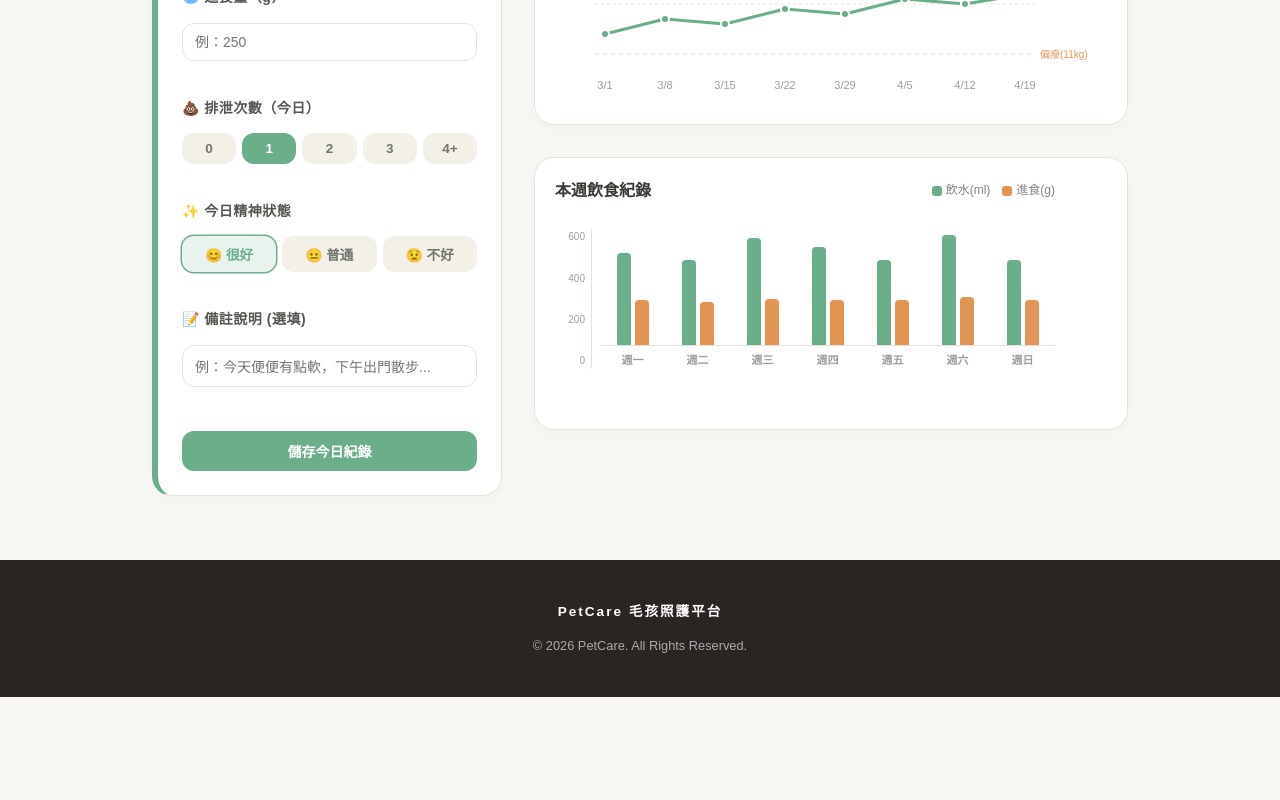
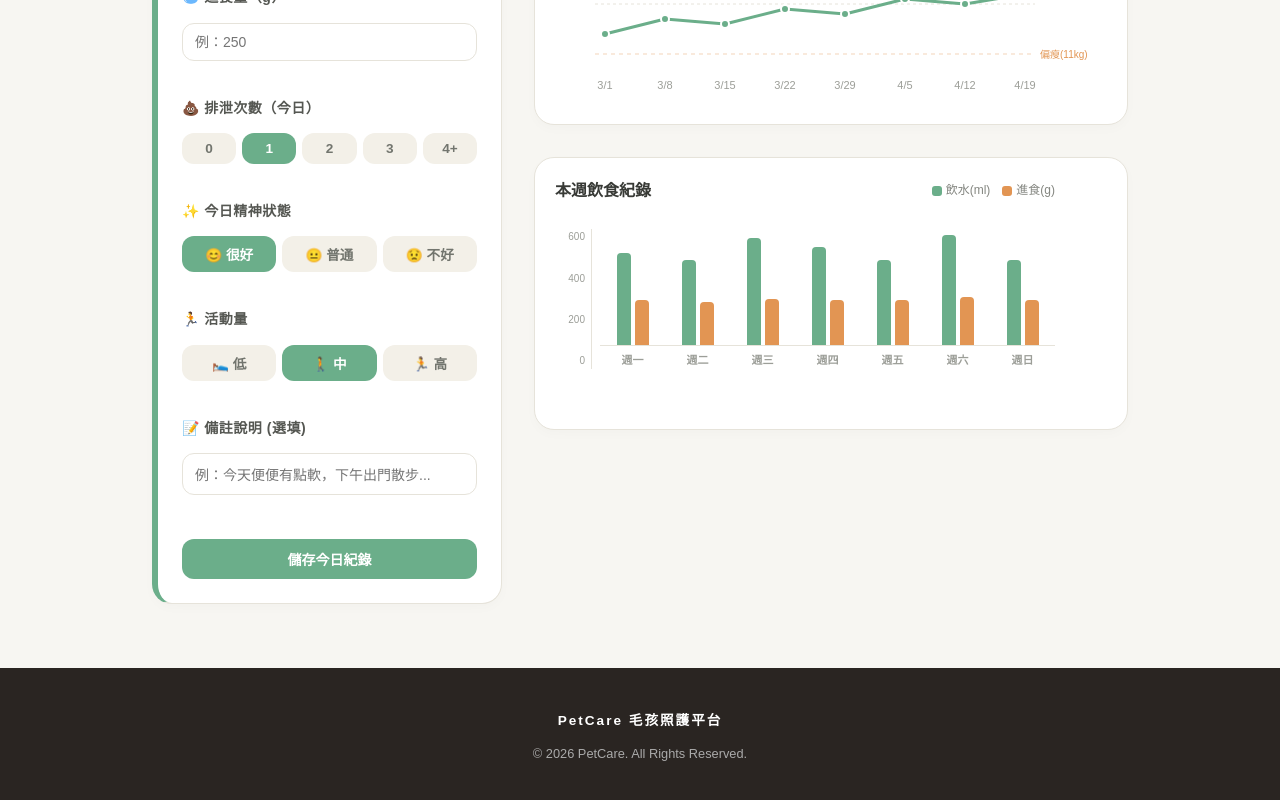
Before and after one commit to dh1115w/vue-petproject, a Vue app: page /medical/healthtracking in a window 1280 px wide. Shown: the part 869-1669 px from the top of the page. Before the commit the page ends 1566 px from the top, so only its background shows below. Built offline with nearby package versions, Linux system fonts and the light colour scheme.

Commit message:
新增HealthTracking.vue與medical-health-tracking.css的左側欄的活動量按鈕+調整今日精神狀況按鈕樣式

```diff
--- a/src/css/medical/medical-health-tracking.css
+++ b/src/css/medical/medical-health-tracking.css
@@ -160,9 +160,27 @@
 }
 
 .mood-tab-btn.is-active {
-  background-color: rgba(107, 174, 138, 0.15) !important;
-  box-shadow: 0 0 0 1.5px var(--primary);
-  color: var(--primary);
+  background-color: var(--primary) !important;
+  color: #ffffff !important;
+  box-shadow: none;
+}
+
+.activity-tab-btn {
+  flex: 1;
+  border: none;
+  padding: 0.5rem 0;
+  border-radius: 12px;
+  font-size: 0.85rem;
+  font-weight: 700;
+  transition: all 0.2s;
+  background-color: #f3f0e8;
+  color: #72756e;
+}
+
+.mood-tab-btn.is-active {
+  background-color: var(--primary) !important;
+  color: #ffffff !important;
+  box-shadow: none;
 }
 
 .submit-record-btn {
--- a/src/views/medical/HealthTracking.vue
+++ b/src/views/medical/HealthTracking.vue
@@ -97,16 +97,34 @@
             </div>
           </div>
 
-          <!-- 4. 備註說明（方案一：直接顯示、固定高度、完美對齊版） -->
+          <!-- 5.5 活動量快捷按鈕區 (新增豐富版面) -->
+          <div class="form-group">
+            <label class="form-label">🏃 活動量</label>
+            <div class="flex-buttons-row">
+              <button
+                v-for="act in activityOptions"
+                :key="act.label"
+                type="button"
+                class="square-tab-btn"
+                :class="{ 'is-active': formData.activity === act.label }"
+                @click="formData.activity = act.label"
+              >
+                {{ act.emoji }} {{ act.label }}
+              </button>
+            </div>
+          </div>
+
+          <!-- 6. 備註說明  -->
           <div class="form-group" style="margin-bottom: 20px;">
             <label class="form-label">📝 備註說明 (選填)</label>
             <textarea
               v-model="formData.note"
               placeholder="例：今天便便有點軟，下午出門散步..."
               class="form-input"
+              :class="{ 'is-focused': isNoteFocused }"
               style="width: 100%; height: 42px; min-height: 42px; max-height: 42px; resize: none; font-size: 14px; padding: 10px 12px; box-sizing: border-box; display: block; font-family: inherit; transition: border-color 0.2s, box-shadow 0.2s;"
-              onfocus="this.style.borderColor='#4caf50'; this.style.boxShadow='0 0 0 2px rgba(76, 175, 80, 0.1)';"
-              onblur="this.style.borderColor='#e0e0e0'; this.style.boxShadow='none';"
+              @focus="isNoteFocused = true"
+              @blur="isNoteFocused = false"
             ></textarea>
           </div>
 
@@ -262,6 +280,7 @@ const formData = ref({
   food: '',
   poop: '1',       // 預設選中 1 次
   mood: '很好',     // 預設精神狀態很好
+  activity: '中',   // 新增：活動量快捷選項的綁定值，預設為「中」
   note: ''         // 新增：用來綁定多行文字框的備註內容
 })
 
@@ -271,6 +290,13 @@ const statusOptions = [
   { label: "很好", emoji: "😊" },
   { label: "普通", emoji: "😐" },
   { label: "不好", emoji: "😟" }
+]
+
+// 活動量快捷選項的靜態選項配置
+const activityOptions = [
+  { label: "低", emoji: "🛌" },
+  { label: "中", emoji: "🚶" },
+  { label: "高", emoji: "🏃" }
 ]
 
 // 控制備註說明輸入框是否顯示的開關（預設隱藏）
```
